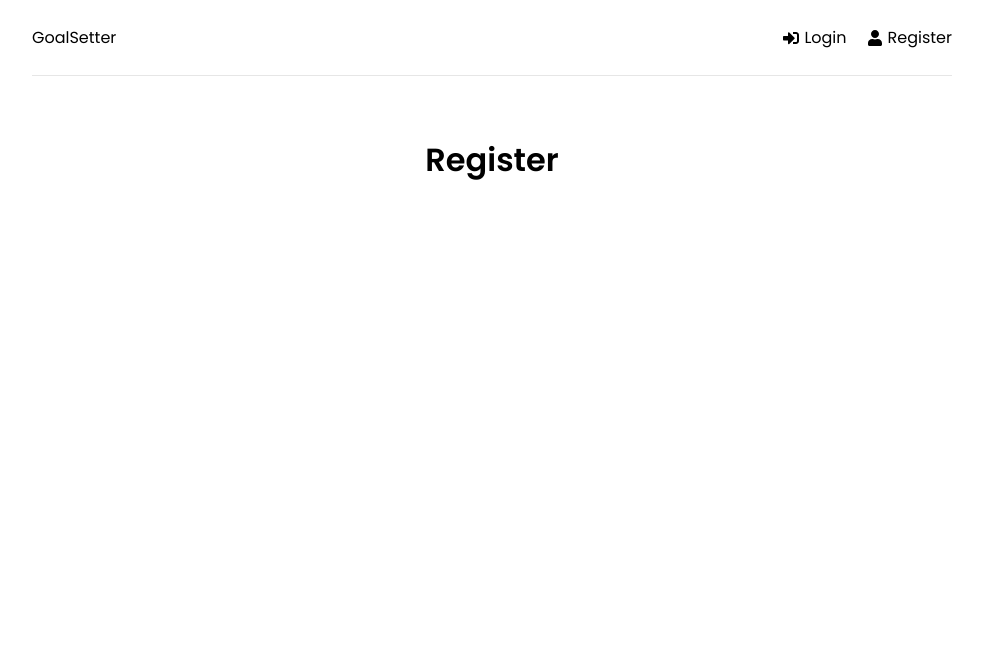
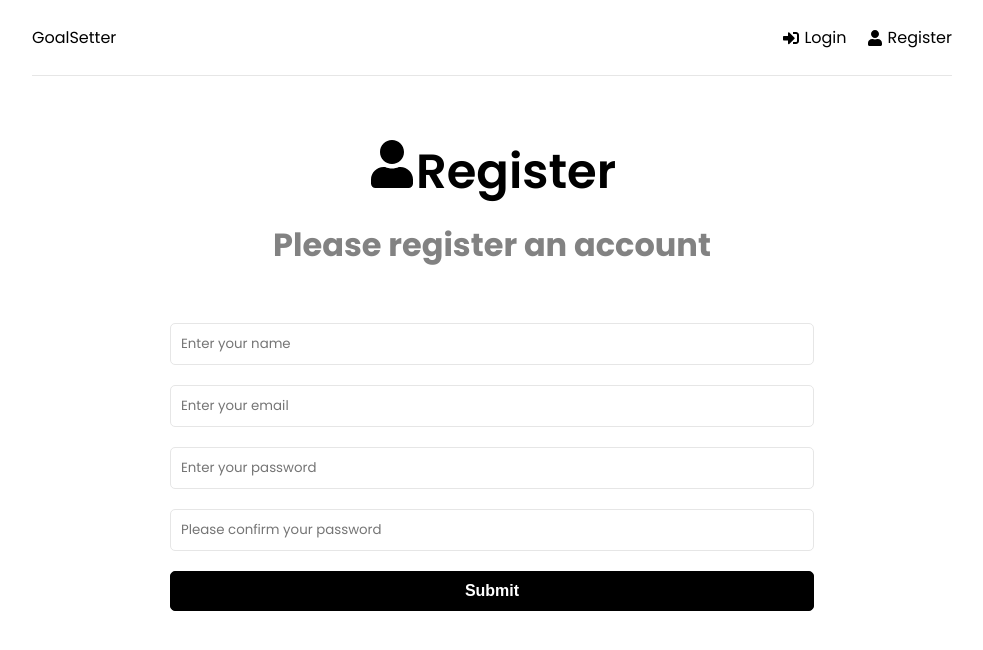
Before and after one commit to EtienneBissonnette/goalsetter, a React (Create React App) app in the folder frontend/: page /Register in a window 1280 px wide. Shown: the top 650 px of the page, without its empty margins (148-1131 px from the left). Built offline with nearby package versions, Linux system fonts and the light colour scheme.

Commit message:
Register Form completed

```diff
--- a/frontend/src/pages/Register.jsx
+++ b/frontend/src/pages/Register.jsx
@@ -1,7 +1,92 @@
-import React from "react";
+import { React, useState, useEffect } from "react";
+import { FaUser } from "react-icons/fa";
 
 function Register() {
-  return <h1>Register</h1>;
+  const [formData, setFormData] = useState({
+    name: "",
+    email: "",
+    password: "",
+    confirmPassword: "",
+  });
+
+  const { name, email, password, confirmPassword } = formData;
+
+  const onChange = (e) => {
+    setFormData((prevState) => ({
+      ...prevState,
+      [e.target.name]: e.target.value,
+    }));
+  };
+
+  const onSubmit = (e) => {
+    e.preventDefault();
+  };
+
+  return (
+    <>
+      <section className="heading">
+        <h1>
+          <FaUser />
+          Register
+        </h1>
+        <p>Please register an account</p>
+      </section>
+
+      <section className="form">
+        <form onSubmit={onSubmit}>
+          <div className="form-group">
+            <input
+              type="text"
+              className="form-control"
+              id="name"
+              name="name"
+              value={name}
+              placeholder="Enter your name"
+              onChange={onChange}
+            />
+          </div>
+          <div className="form-group">
+            <input
+              type="email"
+              className="form-control"
+              id="email"
+              name="email"
+              value={email}
+              placeholder="Enter your email"
+              onChange={onChange}
+            />
+          </div>
+          <div className="form-group">
+            <input
+              type="password"
+              className="form-control"
+              id="password"
+              name="password"
+              value={password}
+              placeholder="Enter your password"
+              onChange={onChange}
+            />
+          </div>
+          <div className="form-group">
+            <input
+              type="password"
+              className="form-control"
+              id="confirmPassword"
+              name="confirmPassword"
+              value={confirmPassword}
+              placeholder="Please confirm your password"
+              onChange={onChange}
+            />
+          </div>
+          <div className="form-group">
+            <button type="submit" className="btn btn-block">
+              Submit
+            </button>
+          </div>
+        </form>
+      </section>
+    </>
+  );
 }
 
 export default Register;
```
